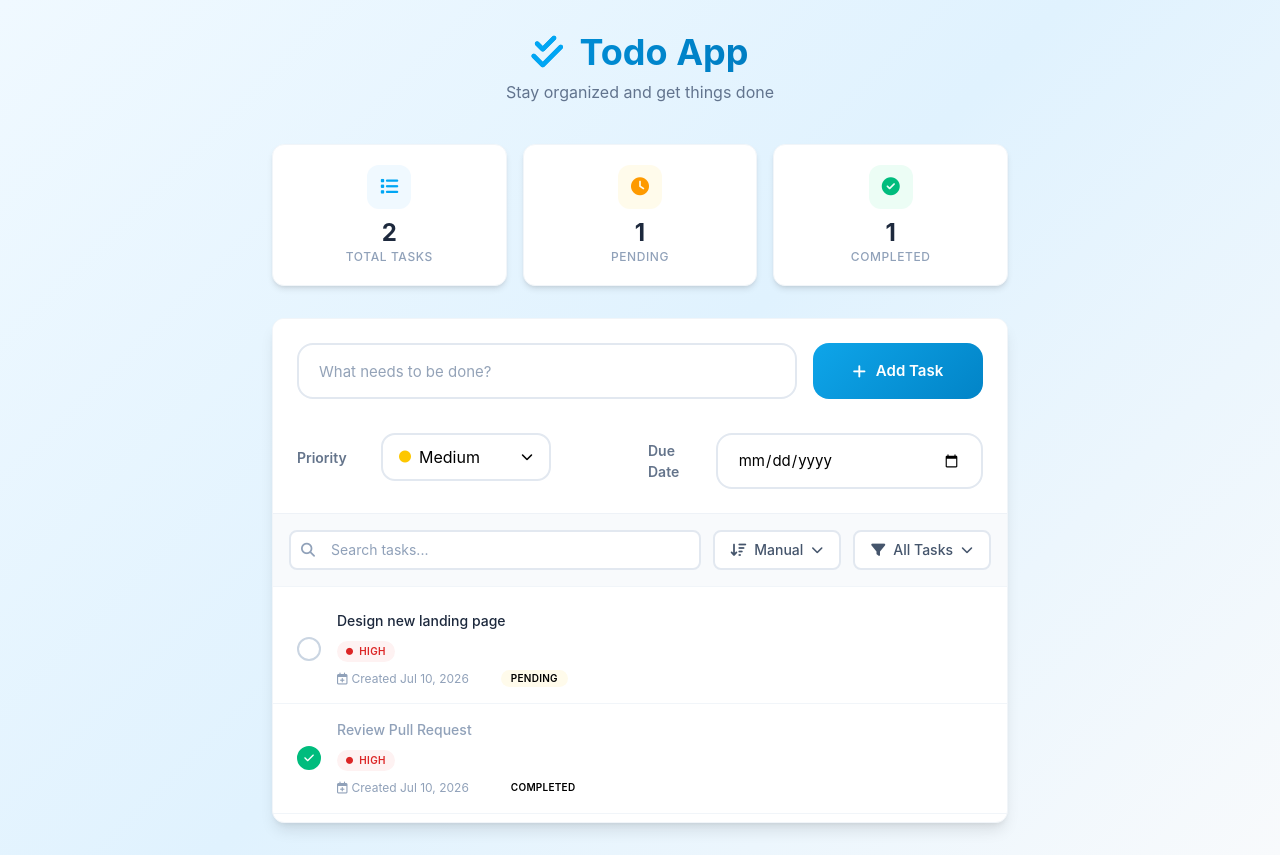
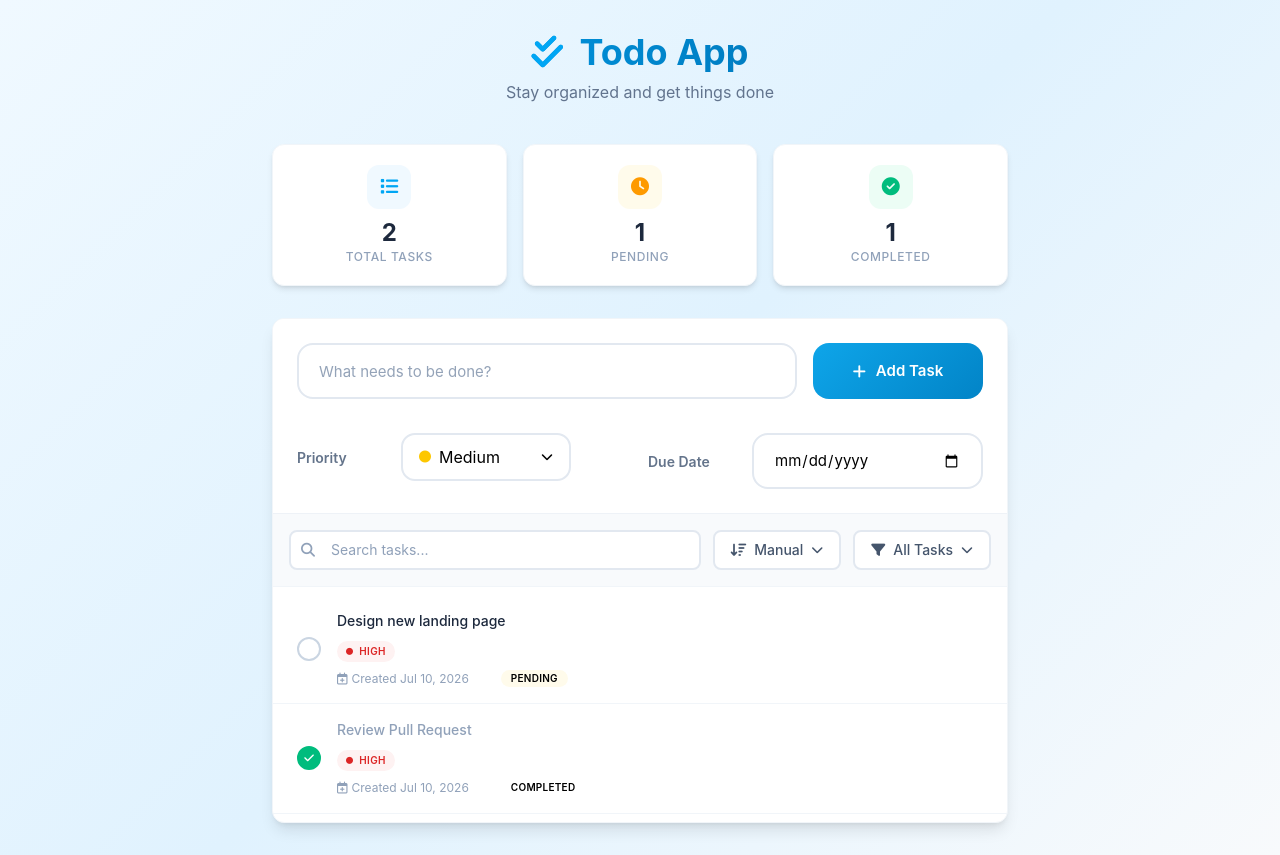
Before and after one commit to MostafaShora/Todo-App, an Angular app: page / in a window 1280 px wide. Built offline with nearby package versions, Linux system fonts and the light colour scheme.

Commit message:
Update priority label styles for better layout and readability

```diff
--- a/src/app/components/add-task/add-task.css
+++ b/src/app/components/add-task/add-task.css
@@ -68,10 +68,12 @@
 }
 
 .priority-label {
-  width: 70px;
+  /* width: 70px; */
+  flex: 0 0 90px;
   color: #64748b;
   font-size: 14px;
   font-weight: 600;
+  white-space: nowrap;
 }
 
 .priority-wrapper {
```
